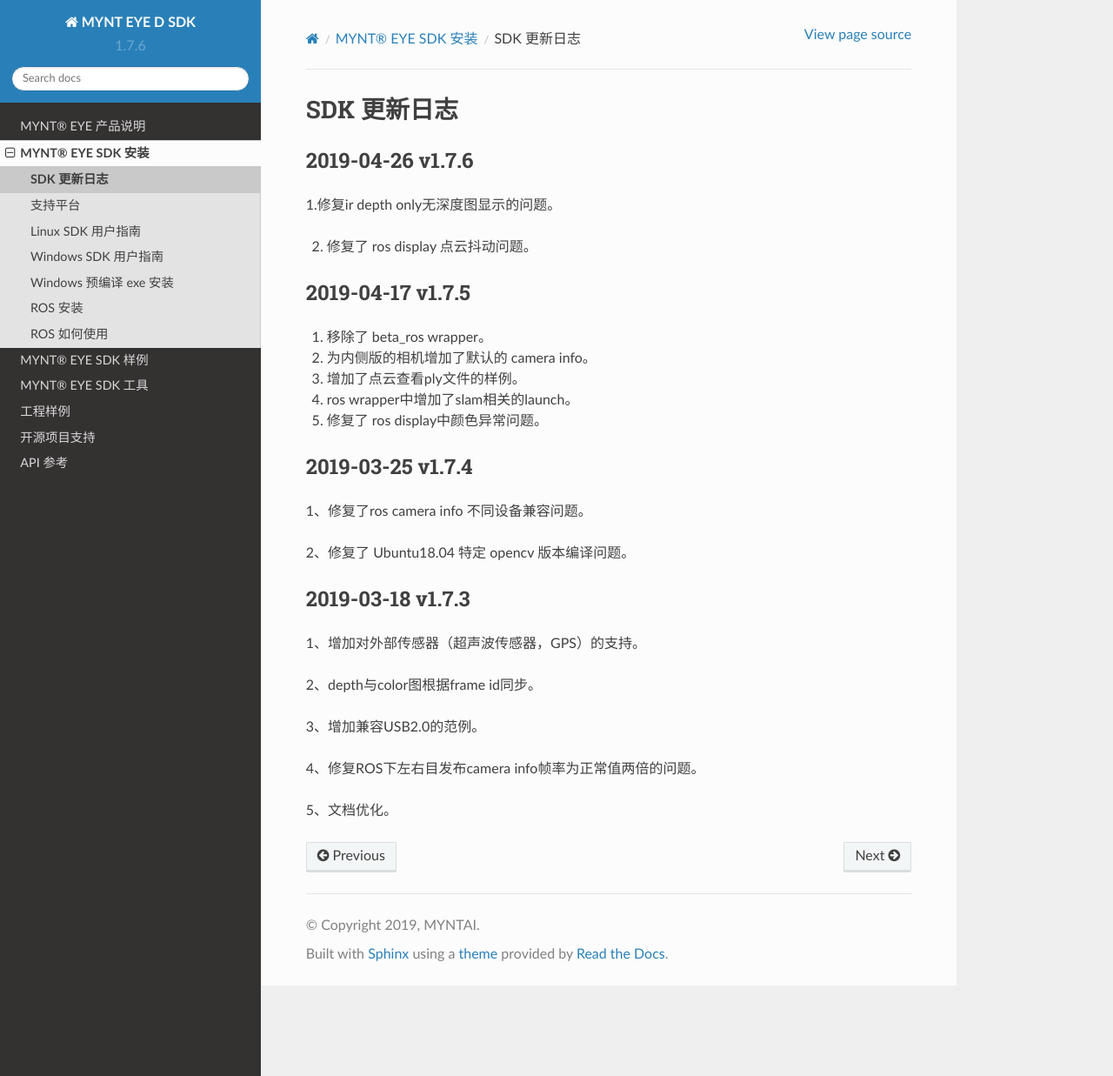
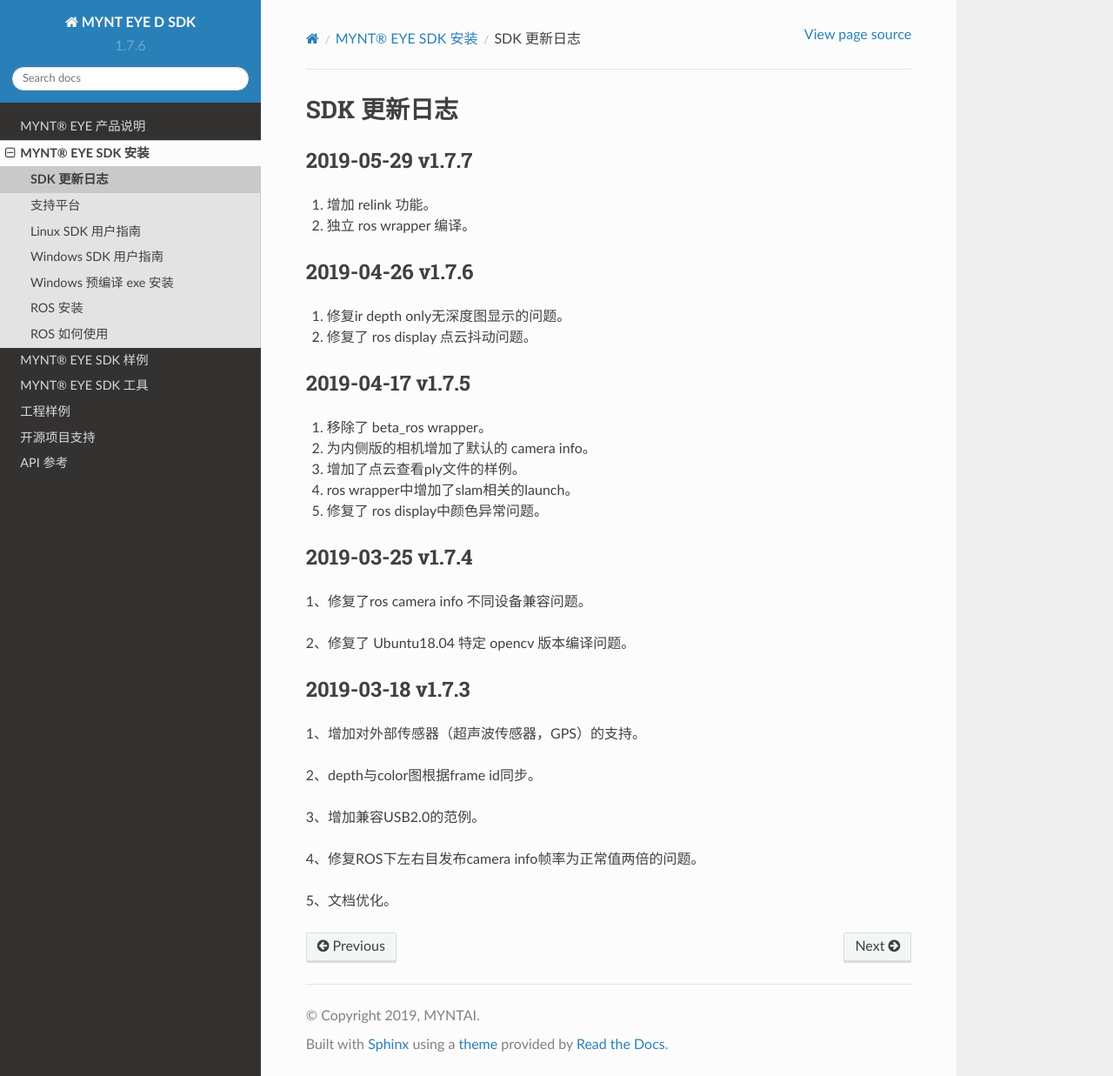
Before and after one commit to slightech/MYNT-EYE-D-SDK-Docs-zh_CN, a Sphinx documentation site: the page built from docs/installation/change_log.rst, in a window 1280 px wide and 1237 px high. Shown: the whole window at 87% size. Built offline with Sphinx 7.4.7 and the Read the Docs theme 2.0.0, drawn with Linux system fonts in a browser that asks for light colours.

Commit message:
docs(*): update v1.7.7 changelog

```diff
--- a/docs/installation/change_log.rst
+++ b/docs/installation/change_log.rst
@@ -4,10 +4,18 @@
 SDK 更新日志
 ===============
 
+2019-05-29 v1.7.7
+---------------------------
+
+1. 增加 relink 功能。
+
+2. 独立 ros wrapper 编译。
+
+
 2019-04-26 v1.7.6
 --------------------------
 
-1.修复ir depth only无深度图显示的问题。
+1. 修复ir depth only无深度图显示的问题。
 
 2. 修复了 ros display 点云抖动问题。
 
```
